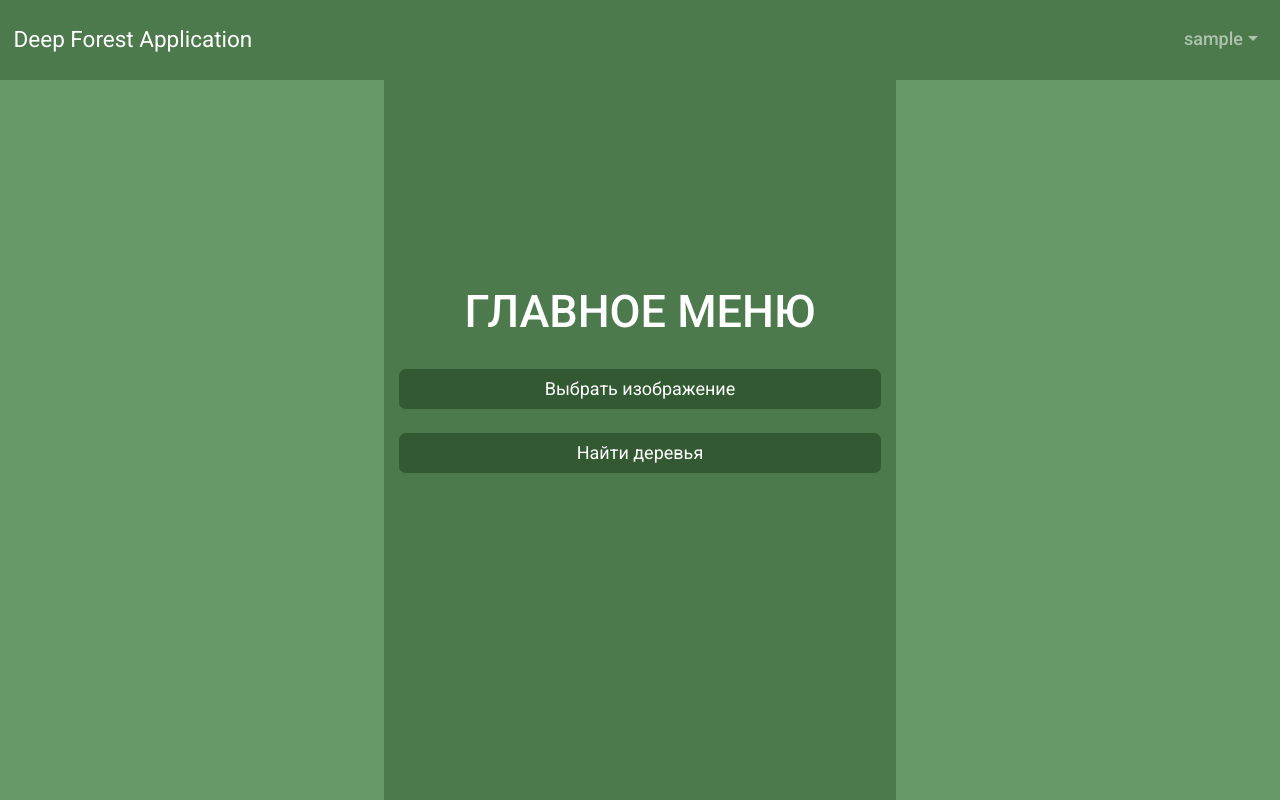
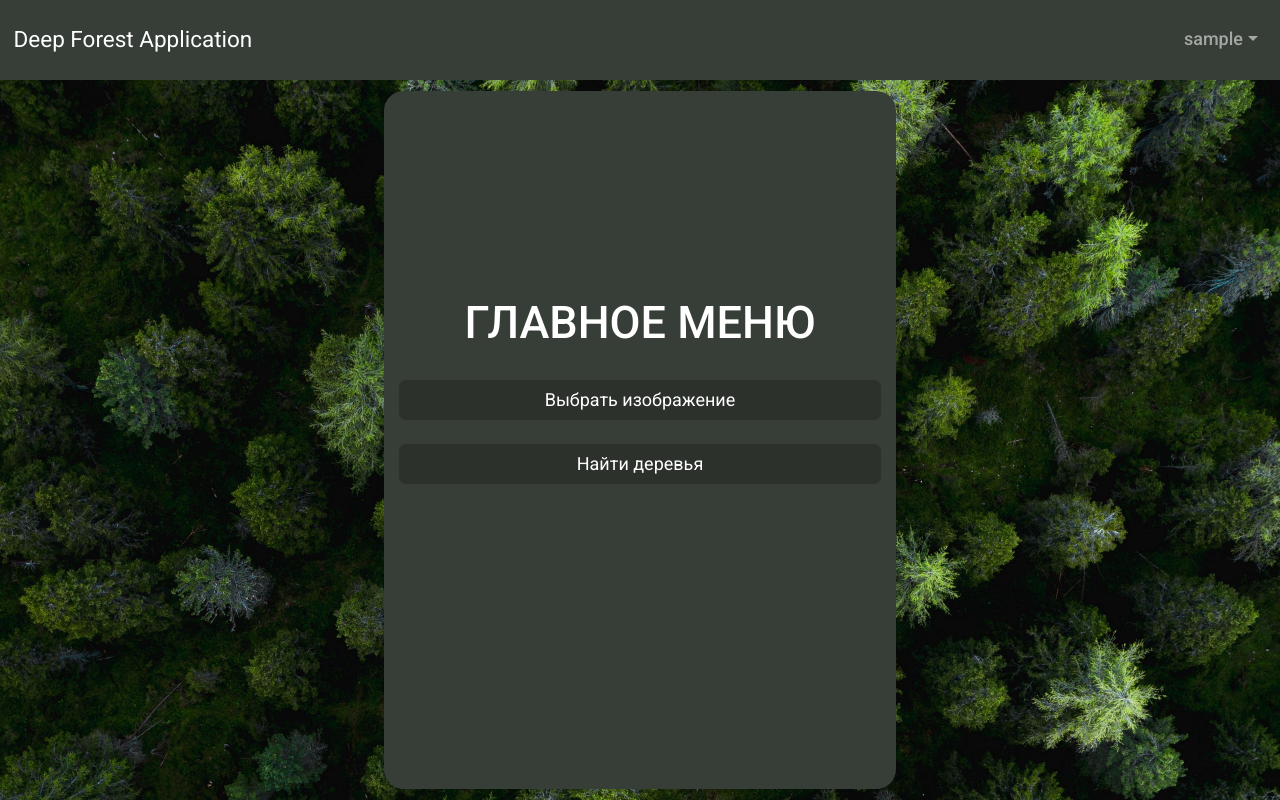
Before and after one commit to batya1871/DeepForestApp, a Django app: page /deepForest/ in a window 1280 px wide. Run offline with Django 5.2, Linux system fonts and the light colour scheme; the visitor is signed in with stand-in values (Sample User, id 1); parts of the project's set-up code (start-up, migrations or seed data) failed here and were passed over; some libraries are stand-ins or nearby versions.

Commit message:
Улучшили дизайн

```diff
--- a/deepForestSite/deepForestNN/static/deepForestNN/css/main.css
+++ b/deepForestSite/deepForestNN/static/deepForestNN/css/main.css
@@ -71,7 +71,7 @@ img {
 }
 
 .nav-my-settings {
-    background-color:#4c7a4c;
+    background-color:#373d37;
     height: 10%;
 }
 .navbar-expand-lg .navbar-nav .dropdown-menu{
@@ -116,7 +116,7 @@ img {
 .btn-default{
   color: #fff;
   text-decoration: none;
-  background-color:#325932;
+  background-color:#2c312c;
   border: none;
   height: 40px;
   width: 100%;
@@ -132,7 +132,7 @@ img {
   transition: all .5s;
 }
 .btn-default:hover {
-  background-color:#203b20;
+  background-color:#556054;
 }
 
 
@@ -148,7 +148,11 @@ h1 {
     height:100%;
     align-items: center;
     justify-content: center;
-    background: #689868;
+/*    background: #404940;*/
+    background-image: url('/media/background/background.jpg'); /* путь к вашему изображению */
+    background-size: cover; /* изображение покрывает весь div */
+    background-position: center; /* центрирование изображения */
+    background-repeat: no-repeat; /* изображение не повторяется */
 
 }
 .with-nav{
@@ -161,10 +165,11 @@ h1 {
     align-items: center;
     padding:15px;
     padding-top:10%;
-    background-color:#4c7a4c;
-    height:100%;
+    background-color:#373d37;
+    height:97%;
     min-width: 40%;
     max-width: 50%;
+    border-radius: 20px;
 }
 .form-padding-top{
     padding-top: 5% !important;
@@ -283,6 +288,7 @@ h1 {
 }
 .inside-profile-container{
     display:flex;
+    color: white;
     justify-content: flex-start;
         min-width: 90%;
 }
@@ -337,10 +343,12 @@ input[type="file"] {
   display: none;
 }
 .error-label{
-    border: 1px solid #73f563;
+    border: 1.5px solid #781d1d;
 }
 .result-container{
     height: auto;
+    padding-top: 10px;
+    padding-bottom: 10px;
 }
 
 .result-form{
```
Also changed, not shown: deepForestSite/deepForestNN/static/deepForestNN/img/background.jpg (added), deepForestSite/media/background/background.jpg (added).
